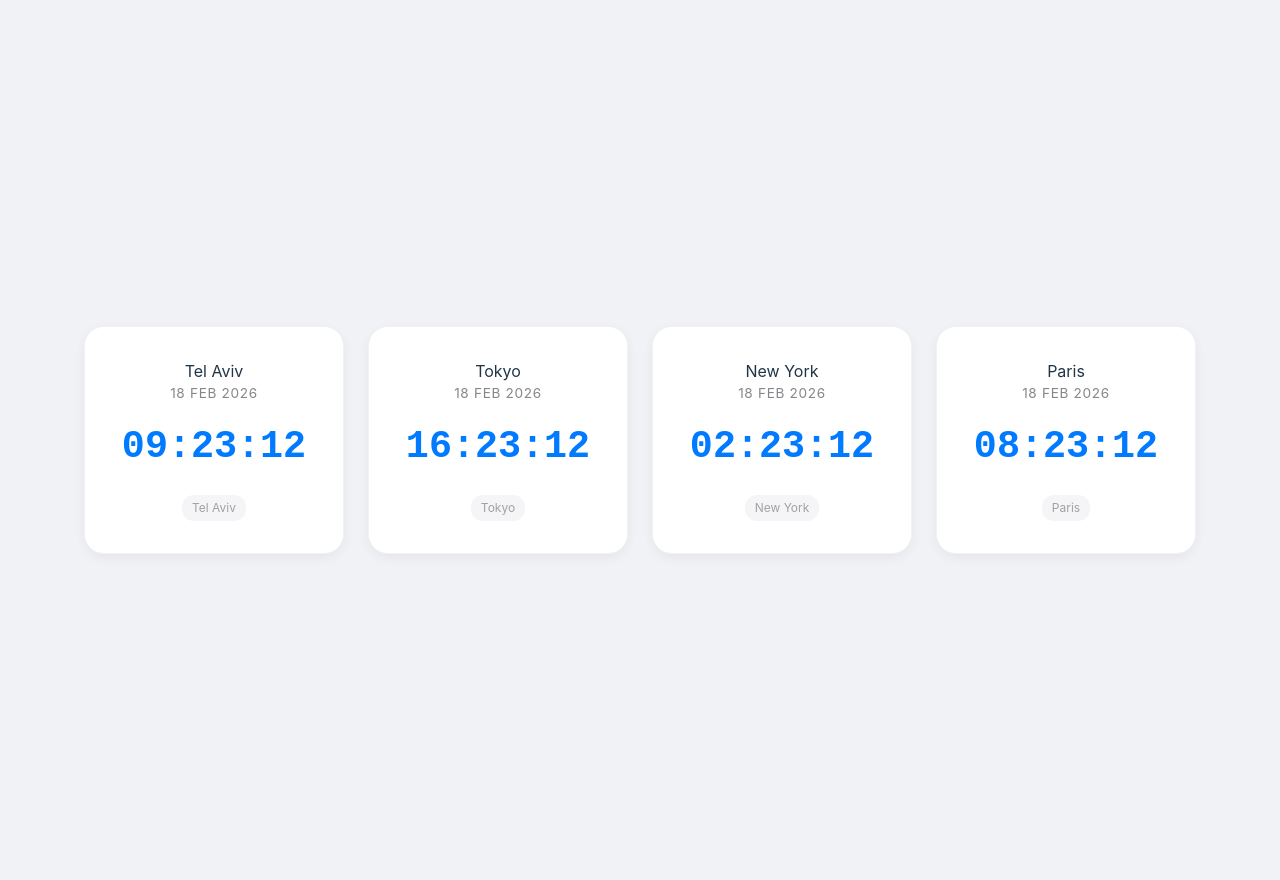
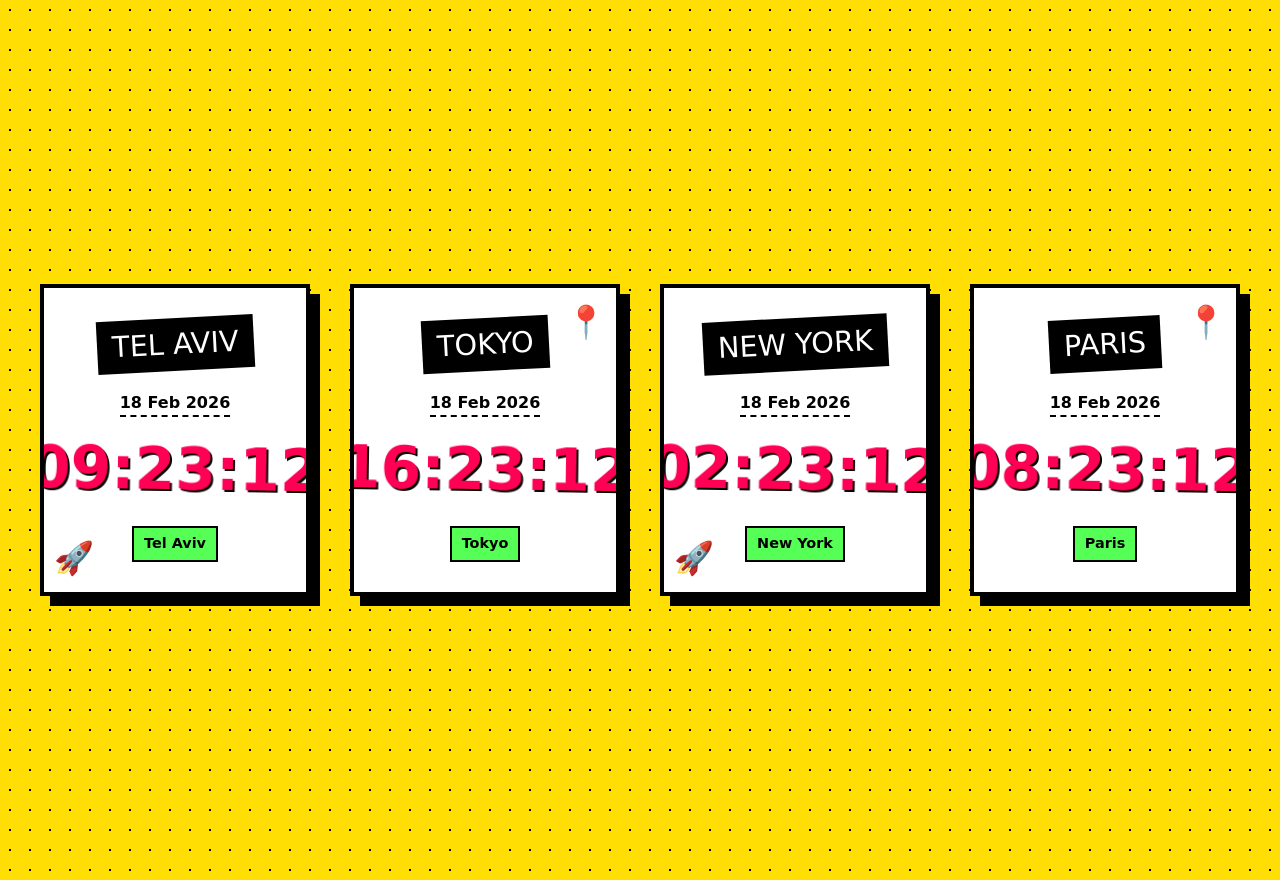
Before and after one commit to PogorelskiyGrigoriy/Tel_Ran_course, a React (Vite) app: page / in a window 1280 px wide. Built offline with nearby package versions, Linux system fonts and the light colour scheme.

Commit message:
style: migrate to neobrutalism (the "eyes-wide-shut" theme)

```diff
--- a/src/App.css
+++ b/src/App.css
@@ -1,88 +1,103 @@
-/* Базовые настройки страницы */
+/* Базовые настройки — эффект "вырвиглаз" */
 body {
   margin: 0;
   padding: 40px 20px;
-  background-color: #f0f2f5;
-  font-family: -apple-system, BlinkMacSystemFont, "Segoe UI", Roboto, sans-serif;
+  background-color: #ffde03; /* Кислотно-желтый */
+  background-image: radial-gradient(#000 1px, transparent 1px);
+  background-size: 20px 20px; /* Точечный фон как в комиксах */
+  font-family: "Comic Sans MS", "Chalkboard SE", cursive; /* Самый "любимый" шрифт разрабов */
   display: flex;
   justify-content: center;
 }
 
-/* Сетка (Grid) — подстраивается под количество карточек */
 .timer-grid {
   display: grid;
-  /* Карточки будут иметь ширину минимум 260px и занимать всё свободное место */
   grid-template-columns: repeat(auto-fit, minmax(260px, 1fr));
-  gap: 24px;
+  gap: 40px;
   width: 100%;
   max-width: 1200px;
 }
 
-/* Стили карточки таймера */
+/* Карточка в стиле Необрутализм */
 .timer-card {
-  background: #ffffff;
-  padding: 32px 24px;
-  border-radius: 20px;
-  box-shadow: 0 4px 12px rgba(0, 0, 0, 0.05);
+  background: #fff;
+  padding: 30px;
+  border: 4px solid #000; /* Жирная черная рамка */
+  border-radius: 0px; /* Никаких скруглений, мы суровы */
+  box-shadow: 10px 10px 0px #000; /* Жесткая тень */
   display: flex;
   flex-direction: column;
   align-items: center;
-  transition: all 0.3s ease;
-  border: 1px solid rgba(0, 0, 0, 0.05);
+  position: relative;
+  transition: all 0.1s;
+  overflow: hidden;
 }
 
-/* Эффект при наведении */
+/* Эффект "испуга" при наведении */
 .timer-card:hover {
-  transform: translateY(-5px);
-  box-shadow: 0 12px 24px rgba(0, 0, 0, 0.1);
-  border-color: #007aff;
+  transform: translate(-5px, -5px);
+  box-shadow: 20px 20px 0px #ff0055; /* Розовая гигантская тень */
+  background-color: #e0ffff;
 }
 
-/* Название города */
-.timer-card strong {
-  font-size: 1.2rem;
-  color: #1d1d1f;
-  margin-bottom: 12px;
-  font-weight: 600;
-  letter-spacing: -0.02em;
+/* Название города — теперь оно кричит */
+.city-name {
+  font-size: 1.8rem;
+  text-transform: uppercase;
+  background: #000;
+  color: #fff;
+  padding: 5px 15px;
+  transform: rotate(-3deg); /* Немного наклоним */
+  margin-bottom: 20px;
 }
 
-/* Дата (если вы ее добавили) */
 .date-display {
-  font-size: 0.85rem;
-  color: #86868b;
-  margin-bottom: 8px;
-  text-transform: uppercase;
-  letter-spacing: 0.05em;
+  font-size: 1rem;
+  font-weight: bold;
+  color: #000;
+  border-bottom: 2px dashed #000;
+  margin-bottom: 10px;
 }
 
-/* Отображение времени */
+/* Время, которое невозможно пропустить */
 .time-display {
-  font-family: "SF Mono", "JetBrains Mono", "Courier New", monospace;
-  font-size: 2.4rem;
-  font-weight: 700;
-  color: #007aff; /* Синий акцент */
-  margin: 8px 0;
-  font-variant-numeric: tabular-nums; /* Чтобы цифры не прыгали */
+  font-size: 3.5rem;
+  font-weight: 900;
+  color: #ff0055;
+  text-shadow: 2px 2px 0px #000;
+  animation: jitter 0.2s infinite alternate; /* Легкая тряска */
 }
 
-/* Подпись временной зоны */
+/* Подпись зоны как ценник в магазине */
 .timezone-label {
-  font-size: 0.75rem;
-  color: #a1a1a6;
-  background: #f5f5f7;
-  padding: 4px 10px;
-  border-radius: 12px;
-  margin-top: 10px;
+  font-size: 0.9rem;
+  color: #000;
+  background: #55ff55;
+  padding: 5px 10px;
+  border: 2px solid #000;
+  margin-top: 15px;
+  font-weight: bold;
 }
 
-/* Адаптивность для мобильных устройств */
-@media (max-width: 480px) {
-  .timer-grid {
-    grid-template-columns: 1fr;
-  }
+/* Анимация безумия */
+@keyframes jitter {
+  0% { transform: scale(1) rotate(0deg); }
+  100% { transform: scale(1.05) rotate(1deg); }
+}
 
-  .time-display {
-    font-size: 2rem;
-  }
+/* Добавим секретное эмодзи через псевдоэлемент для каждой второй карточки */
+.timer-card:nth-child(even)::after {
+  content: "📍";
+  position: absolute;
+  top: 10px;
+  right: 10px;
+  font-size: 2rem;
 }
+
+.timer-card:nth-child(odd)::after {
+  content: "🚀";
+  position: absolute;
+  bottom: 10px;
+  left: 10px;
+  font-size: 2rem;
+}
```
